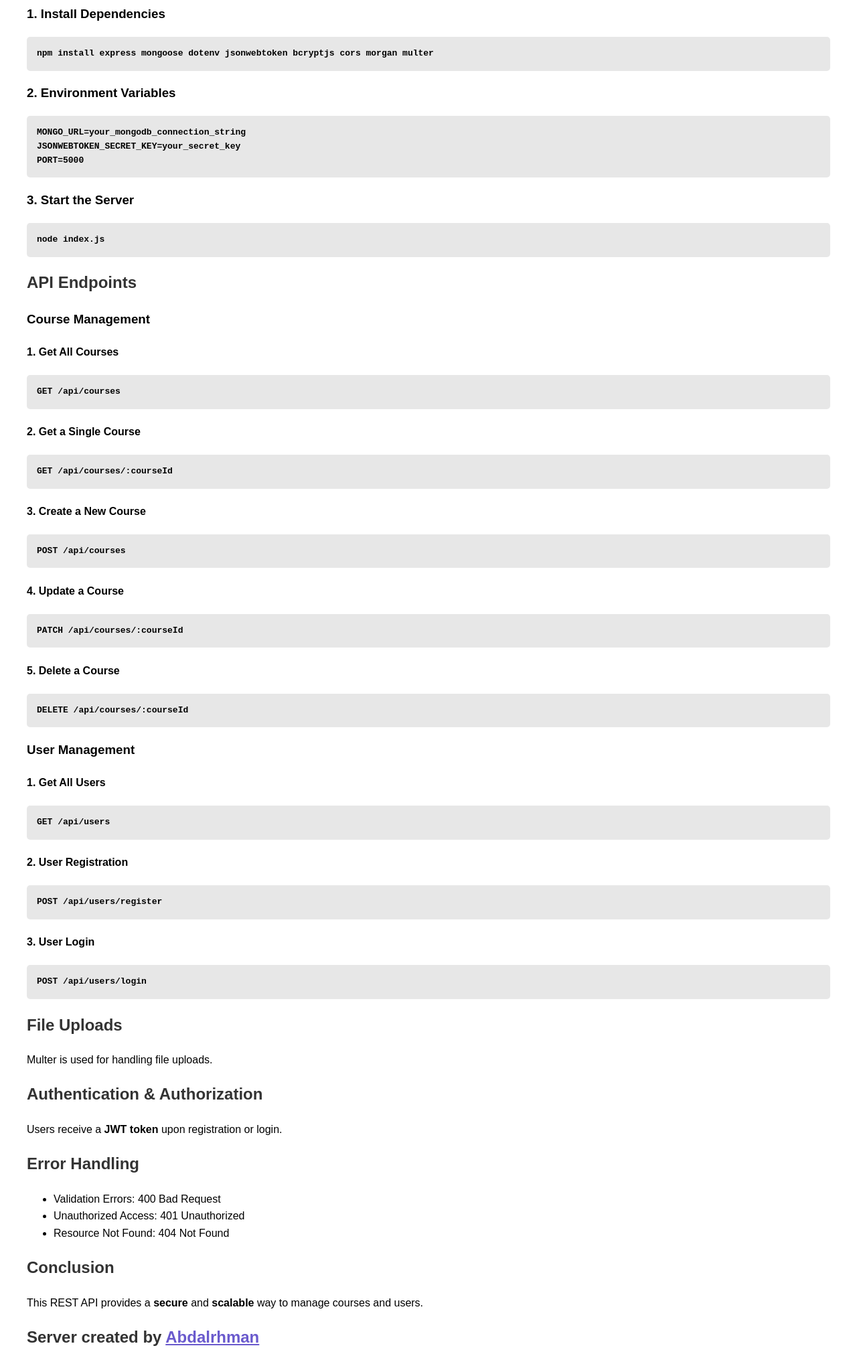
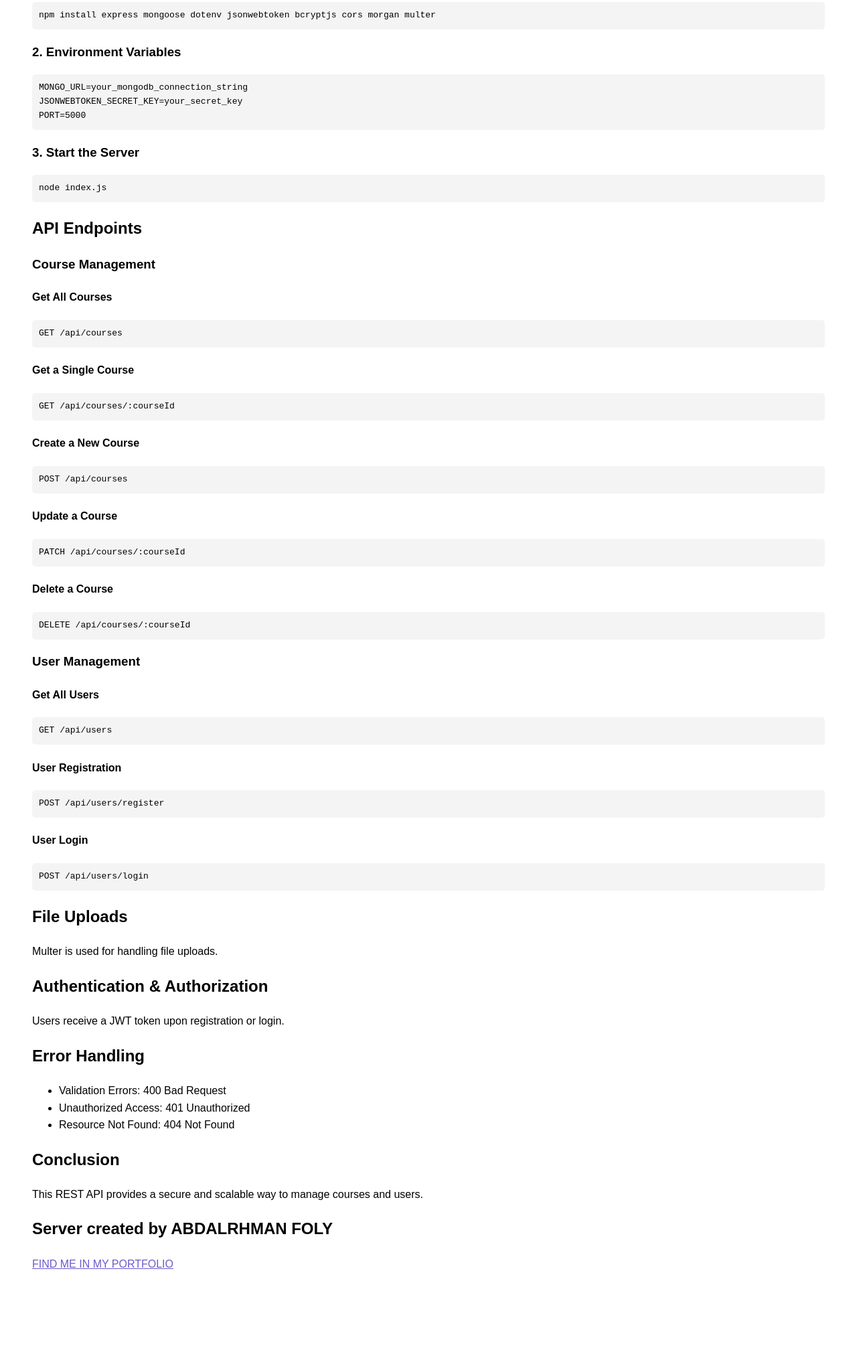
Before and after one commit to abdalhmanalfoly/NodeJS-MongoDB-Api, a website: page servercontent.html in a window 1280 px wide. Shown: the part 715-2734 px from the top of the page at 67% size. After the commit the page ends 2655 px from the top, so only its background shows below. Drawn offline with Linux system fonts and the light colour scheme.

Commit message:
UpdATE 5

```diff
--- /dev/null
+++ b/scriptView.js
@@ -0,0 +1,100 @@
+document.addEventListener("DOMContentLoaded", function () {
+    const container = document.createElement("div");
+    container.style.fontFamily = "Arial, sans-serif";
+    container.style.margin = "40px";
+    container.style.lineHeight = "1.6";
+
+    function createElement(tag, text, parent, className = "") {
+        const element = document.createElement(tag);
+        element.textContent = text;
+        if (className) element.className = className;
+        parent.appendChild(element);
+        return element;
+    }
+
+    function createPreformatted(codeText, parent) {
+        const pre = document.createElement("pre");
+        const code = document.createElement("code");
+        code.textContent = codeText;
+        pre.style.background = "#f4f4f4";
+        pre.style.padding = "10px";
+        pre.style.borderRadius = "5px";
+        pre.appendChild(code);
+        parent.appendChild(pre);
+    }
+
+    createElement("h1", "REST API with Express.js & MongoDB", container);
+    createElement("p", "This project is a REST API built using Express.js and integrated with MongoDB via Mongoose. The API provides endpoints for managing users and courses, utilizing JWT authentication.", container);
+
+    createElement("h2", "Base URL", container);
+    createPreformatted("https://satisfactory-teddy-abdalrhmangroup-f18e5404.koyeb.app/api/", container);
+
+    createElement("h2", "Technologies Used", container);
+    const techList = ["Node.js", "Express.js", "MongoDB & Mongoose", "JWT", "bcrypt.js", "dotenv", "morgan", "CORS", "Multer"];
+    const ul = document.createElement("ul");
+    techList.forEach(tech => createElement("li", tech, ul));
+    container.appendChild(ul);
+
+    createElement("h2", "Project Setup", container);
+    createElement("h3", "1. Install Dependencies", container);
+    createPreformatted("npm install express mongoose dotenv jsonwebtoken bcryptjs cors morgan multer", container);
+
+    createElement("h3", "2. Environment Variables", container);
+    createPreformatted("MONGO_URL=your_mongodb_connection_string\nJSONWEBTOKEN_SECRET_KEY=your_secret_key\nPORT=5000", container);
+
+    createElement("h3", "3. Start the Server", container);
+    createPreformatted("node index.js", container);
+
+    createElement("h2", "API Endpoints", container);
+
+    const endpoints = {
+        "Course Management": [
+            { method: "GET", path: "/api/courses", desc: "Get All Courses" },
+            { method: "GET", path: "/api/courses/:courseId", desc: "Get a Single Course" },
+            { method: "POST", path: "/api/courses", desc: "Create a New Course" },
+            { method: "PATCH", path: "/api/courses/:courseId", desc: "Update a Course" },
+            { method: "DELETE", path: "/api/courses/:courseId", desc: "Delete a Course" },
+        ],
+        "User Management": [
+            { method: "GET", path: "/api/users", desc: "Get All Users" },
+            { method: "POST", path: "/api/users/register", desc: "User Registration" },
+            { method: "POST", path: "/api/users/login", desc: "User Login" },
+        ]
+    };
+
+    for (let section in endpoints) {
+        createElement("h3", section, container);
+        endpoints[section].forEach(ep => {
+            createElement("h4", ep.desc, container);
+            createPreformatted(`${ep.method} ${ep.path}`, container);
+        });
+    }
+
+    createElement("h2", "File Uploads", container);
+    createElement("p", "Multer is used for handling file uploads.", container);
+
+    createElement("h2", "Authentication & Authorization", container);
+    createElement("p", "Users receive a JWT token upon registration or login.", container);
+
+    createElement("h2", "Error Handling", container);
+    const errorList = [
+        "Validation Errors: 400 Bad Request",
+        "Unauthorized Access: 401 Unauthorized",
+        "Resource Not Found: 404 Not Found"
+    ];
+    const errorUl = document.createElement("ul");
+    errorList.forEach(err => createElement("li", err, errorUl));
+    container.appendChild(errorUl);
+
+    createElement("h2", "Conclusion", container);
+    createElement("p", "This REST API provides a secure and scalable way to manage courses and users.", container);
+
+    createElement("h2", `Server created by  ABDALRHMAN FOLY `, container);
+    const link = document.createElement("a");
+    link.href = "https://portfolio-me-main.vercel.app/";
+    link.textContent = "FIND ME IN MY PORTFOLIO";
+    link.style.color = "slateblue";
+    container.appendChild(link);
+
+    document.body.appendChild(container);
+});
--- a/servercontent.html
+++ b/servercontent.html
@@ -4,91 +4,10 @@
     <meta charset="UTF-8">
     <meta name="viewport" content="width=device-width, initial-scale=1.0">
     <title>API Documentation - REST API with Express.js & MongoDB</title>
-    <style>
-        body { font-family: Arial, sans-serif; margin: 40px; line-height: 1.6; }
-        h1, h2 { color: #333; }
-        pre { background: #e7e7e7; padding: 15px; border-radius: 5px; }
-        code { font-weight: bold; }
-    </style>
+
 </head>
 <body>
-    <h1>REST API Documentation</h1>
-
-    <p>This project is a <strong>REST API</strong> built using <strong>Express.js</strong> and integrated with <strong>MongoDB</strong> via <strong>Mongoose</strong>. The API provides endpoints for managing <strong>users</strong> and <strong>courses</strong>, utilizing <strong>JWT authentication</strong> to secure access to protected resources.</p>
-
-    <h2>Base URL</h2>
-    <p>All API endpoints should be prefixed with:</p>
-    <pre><code>https://satisfactory-teddy-abdalrhmangroup-f18e5404.koyeb.app/api/</code></pre>
-
-    <h2>Technologies Used</h2>
-    <ul>
-        <li>Node.js</li>
-        <li>Express.js</li>
-        <li>MongoDB & Mongoose</li>
-        <li>JWT (jsonwebtoken)</li>
-        <li>bcrypt.js</li>
-        <li>dotenv</li>
-        <li>morgan</li>
-        <li>CORS</li>
-        <li>Multer</li>
-    </ul>
-
-    <h2>Project Setup</h2>
-    <h3>1. Install Dependencies</h3>
-    <pre><code>npm install express mongoose dotenv jsonwebtoken bcryptjs cors morgan multer</code></pre>
-
-    <h3>2. Environment Variables</h3>
-    <pre><code>MONGO_URL=your_mongodb_connection_string
-JSONWEBTOKEN_SECRET_KEY=your_secret_key
-PORT=5000</code></pre>
-
-    <h3>3. Start the Server</h3>
-    <pre><code>node index.js</code></pre>
-
-    <h2>API Endpoints</h2>
-    <h3>Course Management</h3>
-    <h4>1. Get All Courses</h4>
-    <pre><code>GET /api/courses</code></pre>
-    <h4>2. Get a Single Course</h4>
-    <pre><code>GET /api/courses/:courseId</code></pre>
-
-    <h4>3. Create a New Course</h4>
-    <pre><code>POST /api/courses</code></pre>
-
-    <h4>4. Update a Course</h4>
-    <pre><code>PATCH /api/courses/:courseId</code></pre>
-
-    <h4>5. Delete a Course</h4>
-    <pre><code>DELETE /api/courses/:courseId</code></pre>
-
-    <h3>User Management</h3>
-    <h4>1. Get All Users</h4>
-    <pre><code>GET /api/users</code></pre>
-
-    <h4>2. User Registration</h4>
-    <pre><code>POST /api/users/register</code></pre>
-
-    <h4>3. User Login</h4>
-    <pre><code>POST /api/users/login</code></pre>
-
-    <h2>File Uploads</h2>
-    <p>Multer is used for handling file uploads.</p>
-
-    <h2>Authentication & Authorization</h2>
-    <p>Users receive a <strong>JWT token</strong> upon registration or login.</p>
-
-    <h2>Error Handling</h2>
-    <ul>
-        <li>Validation Errors: 400 Bad Request</li>
-        <li>Unauthorized Access: 401 Unauthorized</li>
-        <li>Resource Not Found: 404 Not Found</li>
-    </ul>
-
-    <h2>Conclusion</h2>
-    <p>This REST API provides a <strong>secure</strong> and <strong>scalable</strong> way to manage courses and users.</p>
-    <div>
-    </div>
-    <h2>Server created by <a style="color: slateblue;" href="https://portfolio-me-main.vercel.app/">Abdalrhman</a></h2>
+        <script src="scriptView.js"></script>
 
 </body>
 </html>
```
